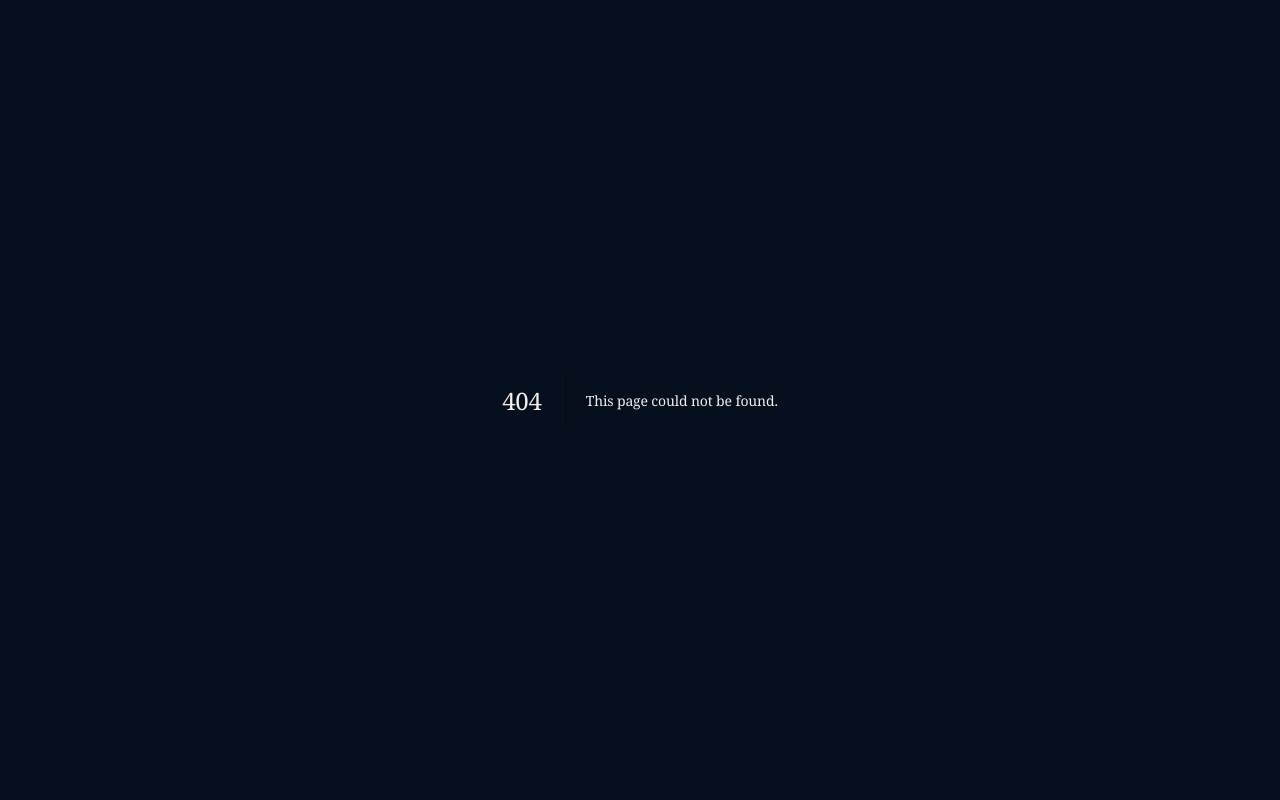
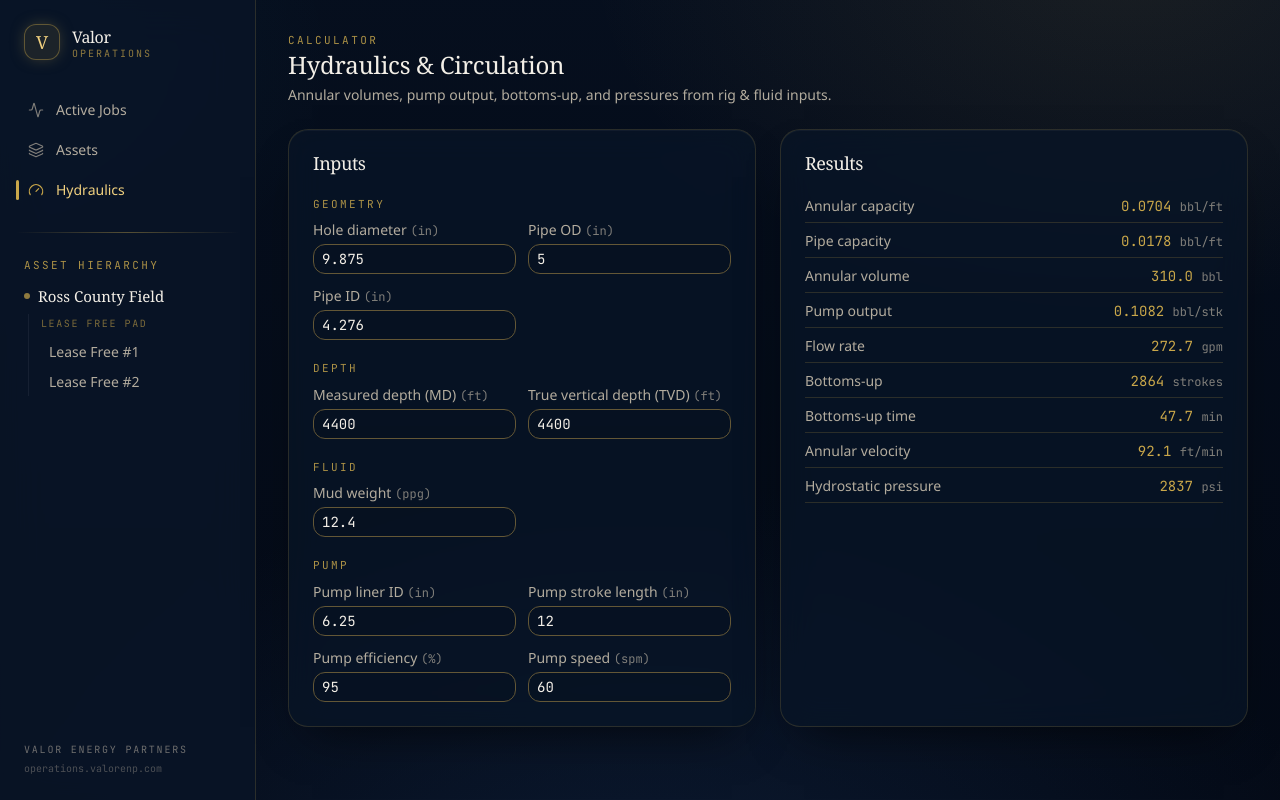
Before and after one commit to BravoWon/ValorOperations_SB, a Next.js app in the folder apps/web/: page /tools/hydraulics in a window 1280 px wide. Before the commit this address had no page. Built offline with nearby package versions, Linux system fonts and the light colour scheme; a web font is replaced by a local one.

Commit message:
feat(web): hydraulics & circulation calculator panel

```diff
--- /dev/null
+++ b/apps/web/app/(hub)/tools/hydraulics/page.tsx
@@ -0,0 +1,16 @@
+import { HydraulicsPanel } from '@/components/hydraulics-panel';
+
+export default function HydraulicsPage() {
+  return (
+    <div>
+      <div className="mb-6">
+        <div className="eyebrow">Calculator</div>
+        <h1 className="font-display text-2xl text-cream">Hydraulics &amp; Circulation</h1>
+        <p className="mt-1 text-sm text-muted-foreground">
+          Annular volumes, pump output, bottoms-up, and pressures from rig &amp; fluid inputs.
+        </p>
+      </div>
+      <HydraulicsPanel />
+    </div>
+  );
+}
--- a/apps/web/components/app-shell.tsx
+++ b/apps/web/components/app-shell.tsx
@@ -3,13 +3,14 @@
 import Link from 'next/link';
 import { usePathname } from 'next/navigation';
 import type { AssetTreeNode } from '@valor/core';
-import { Activity, Layers } from 'lucide-react';
+import { Activity, Layers, Gauge } from 'lucide-react';
 import { AssetTree } from '@/components/asset-tree';
 import { cn } from '@/lib/utils';
 
 const NAV = [
   { href: '/jobs', label: 'Active Jobs', icon: Activity },
   { href: '/assets', label: 'Assets', icon: Layers },
+  { href: '/tools/hydraulics', label: 'Hydraulics', icon: Gauge },
 ];
 
 export function AppShell({ tree, children }: { tree: AssetTreeNode[]; children: React.ReactNode }) {
--- /dev/null
+++ b/apps/web/components/hydraulics-panel.tsx
@@ -0,0 +1,85 @@
+'use client';
+
+import { useState } from 'react';
+import {
+  computeHydraulics,
+  HYDRAULICS_FIELDS,
+  HYDRAULICS_OUTPUTS,
+  type HydraulicsInputs,
+} from '@valor/core';
+import { Card, CardContent, CardHeader, CardTitle } from '@/components/ui/card';
+
+const DEFAULTS = Object.fromEntries(
+  HYDRAULICS_FIELDS.map((f) => [f.key, f.default]),
+) as unknown as HydraulicsInputs;
+
+const GROUPS = ['Geometry', 'Depth', 'Fluid', 'Pump'] as const;
+
+export function HydraulicsPanel() {
+  const [inputs, setInputs] = useState<HydraulicsInputs>(DEFAULTS);
+  const result = computeHydraulics(inputs);
+
+  const setField = (key: keyof HydraulicsInputs, raw: string) =>
+    setInputs((prev) => ({ ...prev, [key]: raw === '' ? 0 : Number(raw) }));
+
+  return (
+    <div className="grid gap-6 lg:grid-cols-2">
+      <Card>
+        <CardHeader>
+          <CardTitle>Inputs</CardTitle>
+        </CardHeader>
+        <CardContent className="space-y-5">
+          {GROUPS.map((group) => (
+            <div key={group}>
+              <div className="eyebrow mb-2">{group}</div>
+              <div className="grid grid-cols-2 gap-3">
+                {HYDRAULICS_FIELDS.filter((f) => f.group === group).map((f) => (
+                  <label key={f.key} className="text-sm">
+                    <span className="block text-muted-foreground">
+                      {f.label} <span className="font-mono text-xs text-muted-foreground/70">({f.unit})</span>
+                    </span>
+                    <input
+                      type="number"
+                      value={Number.isFinite(inputs[f.key]) ? inputs[f.key] : ''}
+                      min={f.min}
+                      max={f.max}
+                      step="any"
+                      onChange={(e) => setField(f.key, e.target.value)}
+                      className="mt-1 w-full rounded-md border border-border bg-background/40 px-2 py-1 font-mono text-sm text-cream outline-none focus:border-gold/50"
+                    />
+                  </label>
+                ))}
+              </div>
+            </div>
+          ))}
+        </CardContent>
+      </Card>
+
+      <Card>
+        <CardHeader>
+          <CardTitle>Results</CardTitle>
+        </CardHeader>
+        <CardContent>
+          <dl className="space-y-2">
+            {HYDRAULICS_OUTPUTS.map((o) => (
+              <div key={o.key} className="flex items-baseline justify-between border-b border-border/40 pb-1.5">
+                <dt className="text-sm text-muted-foreground">{o.label}</dt>
+                <dd className="font-mono text-sm">
+                  <span className="text-gold">{result[o.key].toFixed(o.decimals)}</span>{' '}
+                  <span className="text-xs text-muted-foreground/70">{o.unit}</span>
+                </dd>
+              </div>
+            ))}
+          </dl>
+          {result.warnings.length > 0 && (
+            <ul className="mt-4 space-y-1 text-xs text-red-400">
+              {result.warnings.map((w) => (
+                <li key={w}>⚠ {w}</li>
+              ))}
+            </ul>
+          )}
+        </CardContent>
+      </Card>
+    </div>
+  );
+}
```
